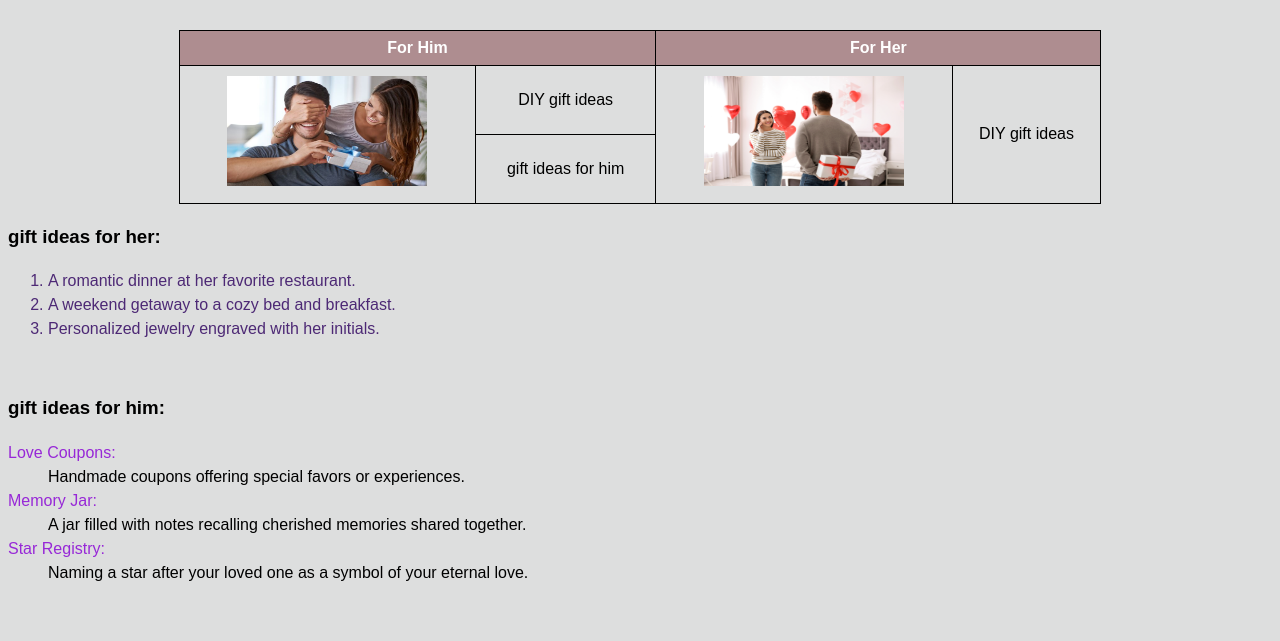
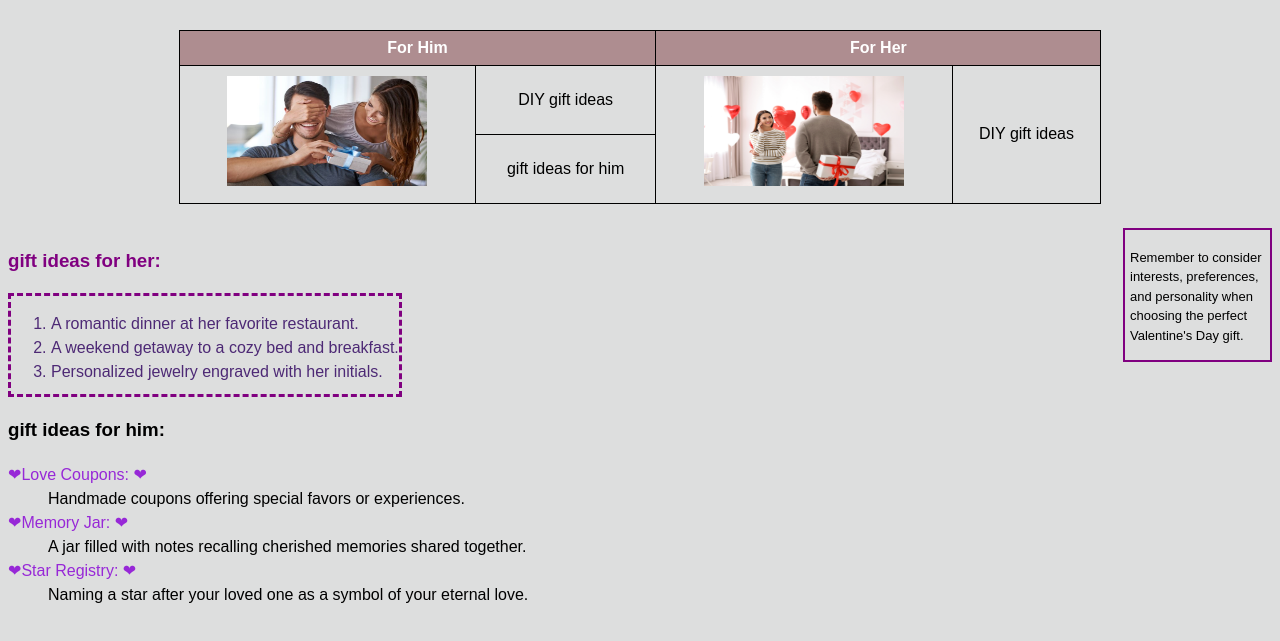
Before and after one commit to iulesia/lab, a plain HTML site: page Valentine's day presents.html in a window 1280 px wide. Shown: the part 85-726 px from the top of the page. Drawn offline with Linux system fonts and the light colour scheme.

Commit message:
lab5
new commit for lab5

```diff
--- a/Valentine's day presents.html
+++ b/Valentine's day presents.html
@@ -5,13 +5,6 @@
     <meta name="viewport" content="width=device-width, initial-scale=1.0">
     <title>Valentine's day presents</title>
 	 <link rel="stylesheet" href="./style.css">
-	 <style>
-        dl dt {
-        color: #9728d7;
-		}
-		ol > li{
-		color :#4d2975;}
-      </style>
 
 </head>
 <body>
@@ -39,13 +32,20 @@
 
         </tr>
     </table>
+	<br>
+	<div id="hint">
+<p>Remember to consider interests, preferences, and personality when choosing the perfect Valentine's Day gift.</p>
+</div>
+<h3><span>gift ideas for her:</span></h3>
+<div class="list-container">
+    <ol>
+        <li>A romantic dinner at her favorite restaurant.</li>
+        <li>A weekend getaway to a cozy bed and breakfast.</li>
+        <li>Personalized jewelry engraved with her initials.</li>
+    </ol>
+</div>
 
-<h3>gift ideas for her:</h3>
-<ol>
-    <li>A romantic dinner at her favorite restaurant.</li>
-    <li>A weekend getaway to a cozy bed and breakfast.</li>
-    <li>Personalized jewelry engraved with her initials.</li>
-</ol>
+
 <br>
 <h3>gift ideas for him:</h3>
 <dl>
@@ -58,5 +58,6 @@
     <dt>Star Registry:</dt>
     <dd>Naming a star after your loved one as a symbol of your eternal love.</dd>
 </dl>
+
 </body>
 </html>
--- a/style.css
+++ b/style.css
@@ -2,7 +2,7 @@
 
 
 :root {
-    --link-color: #0000ff !important;
+    --link-color: #0000ff;
     --font-family: Arial, sans-serif;
 }
 .HN{
@@ -24,14 +24,8 @@ body{
 	text-decoration: none;
 }
 
-a {
-    color: var(--link-color);
-	font-family: var(--font-family);
-}
-a:hover {
 
-    text-decoration: none;
-}
+
 
 #NewYearpresents{
     font-size: 18px;
@@ -47,12 +41,22 @@ ul{
 
 }
  ol{
+
 	font-size: 16px;
 	color: black;
 	font-family: var(--font-family);
 	 margin-bottom: 10px;
 	 padding-left: 6px:
  }
+ .list-container {
+    position: relative;
+    top: 0px;
+    left: 0px;
+    border-color: purple;
+	border-style:dashed;
+	border-width:3px;
+	display: inline-block;
+}
  dl
  {
 	 font-size: 16px;
@@ -103,3 +107,46 @@ ul{
 	 z-index: 9999;
 
  }
+
+ i + b {
+      color: #ad3964;
+        }
+
+dl dt {
+        color: #9728d7;
+		}
+ol > li{
+		color :#4d2975;}
+
+ span {
+    color: purple;
+
+}
+a:link, a:visited {
+    color: purple;
+}
+
+a:active {
+    color: pink;
+}
+
+a:hover {
+    text-decoration: none;
+}
+
+#hint {
+	display: flex;
+	float: right;
+    border: 2px solid purple;
+    padding: 5px;
+    font-size: 13px;
+    height: 120px;
+    width: 135px;
+	margin: 0;
+}
+
+
+ dt:before {
+ content: " \2764 "; }
+ dt:after {
+ content: " \2764 "; }
```
Also changed, not shown: New Year presents.html (+7 -5 lines), birthday presents.html (+2 -1 lines), index.html (+1 -0 lines).
